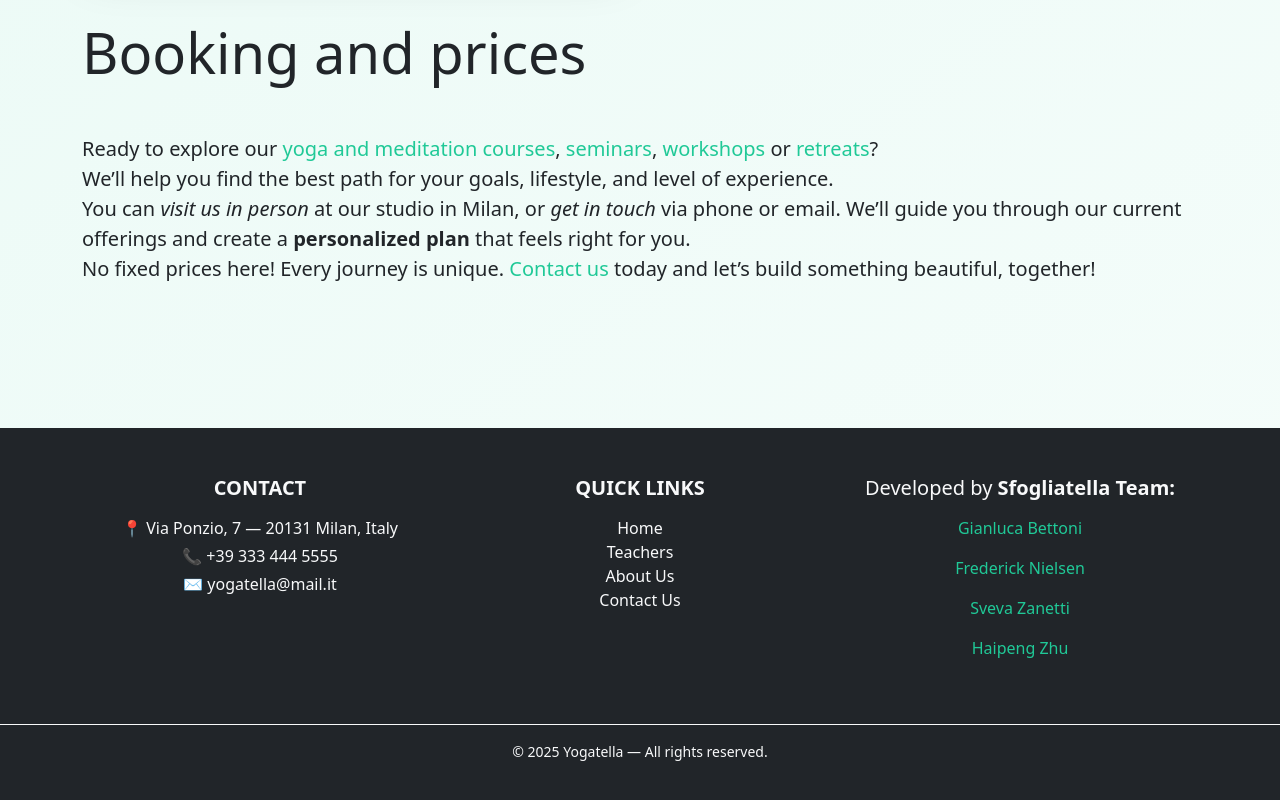
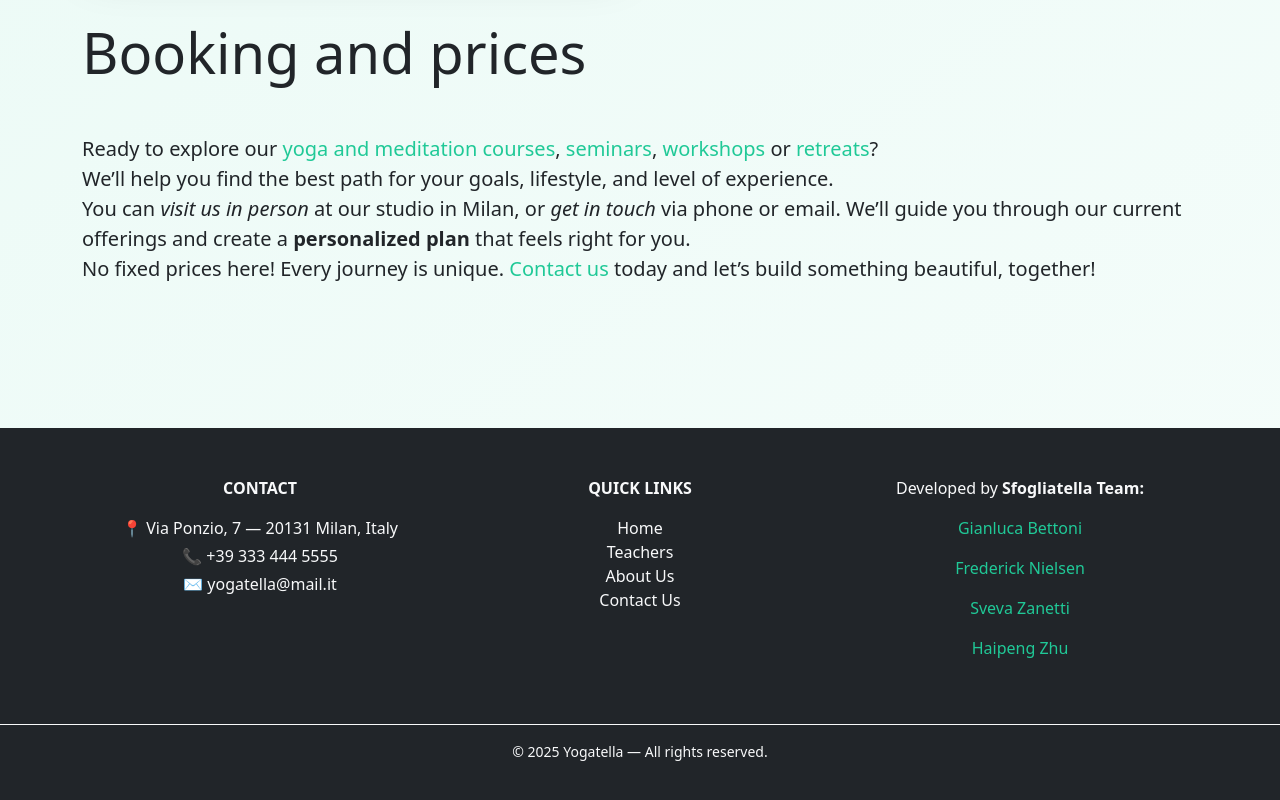
Before and after one commit to fred321f/hypmed_sfogliatella, a Nuxt app: page /about in a window 1280 px wide. Shown: the part 908-1708 px from the top of the page. Built offline with nearby package versions, Linux system fonts and the light colour scheme.

Commit message:
updated contrast on button by making it slightly darker
improves lighthouse score slightly

```diff
--- a/assets/css/global.css
+++ b/assets/css/global.css
@@ -1,10 +1,4 @@
 body {
-
-    /* background: linear-gradient(-45deg, #55b5d874, #ffffff, #48d8b73b, #e0e0e09a);
-	background-size: 400% 400%;
-	animation: gradient 15s ease infinite;
-	height: 100vh; */
-
     background: #ffffff;
     background: linear-gradient(324deg, rgba(255, 255, 255, 0) 0%, rgba(143, 255, 221, 0.02) 62%, rgba(32, 201, 151, 0.1) 100%);
     background-repeat: no-repeat;
@@ -13,16 +7,19 @@ body {
 
 /* Buttons */
 .btn-main {
-    background-color: #20c997;
+    background-color: #0F855C;
     color: #ffffff;
-
     padding: 0.5rem 1rem;
-
     border: none;
     border-radius: 0.5rem;
     border-color: #20c997;
-    font-weight: 700;
-    /* box-shadow: 0 0 10px rgba(32, 201, 151, 0.5); */
+    font-weight:900;
+    transition: background-color 0.3s ease, color 0.3s ease, box-shadow 0.3s ease;
+    -webkit-text-stroke: 0.5px #00000044;
+}
+
+.btn-main:hover {
+    background-color: #0F7550;
 }
 
 .btn-second {
@@ -33,14 +30,6 @@ body {
     border-radius: 0.5rem;
     font-weight: 700;
 }
-
-/* h1.display-1 {
-    text-decoration: underline;
-    text-decoration-color: #20c997;
-    text-underline-offset: 15px;
-    text-decoration-thickness: 2px;
-    text-decoration-skip-ink: auto;
-} */
 
 .highlight-heading {
     text-decoration: underline;
@@ -56,8 +45,6 @@ body {
         text-decoration-thickness: 1.5px;
     }
 }
-
-
 
 .inline-brand {
     text-decoration: underline;
--- a/components/Footer.vue
+++ b/components/Footer.vue
@@ -4,7 +4,7 @@
       <div class="row">
         <!-- Contact Info -->
         <div class="mb-4 text-center col-md-4">
-          <h5 class="mb-3 text-uppercase fw-bold">Contact</h5>
+          <p class="mb-3 text-uppercase fw-bold">Contact</p>
           <p class="mb-1"> 📍 <a href="https://www.google.com/maps?q=Via+Ponzio,+7,+20131+Milan,+Italy" target="_blank" rel="noopener noreferrer" class="text-light text-decoration-none">
             Via Ponzio, 7 — 20131 Milan, Italy </a>
           </p>
@@ -13,7 +13,7 @@
         </div>
         <!-- Quick Links -->
         <div class="mb-4 text-center col-md-4">
-          <h5 class="mb-3 text-uppercase fw-bold">Quick Links</h5>
+          <p class="mb-3 text-uppercase fw-bold">Quick Links</p>
           <ul class="list-unstyled">
             <li><a href="/" class="text-light text-decoration-none">Home</a></li>
             <li><a href="/teachers" class="text-light text-decoration-none">Teachers</a></li>
@@ -24,7 +24,7 @@
 
         <!-- Social Media Links -->
         <div class="mb-4 text-center col-md-4">
-          <h5 class="mb-3">Developed by <strong>Sfogliatella Team:</strong></h5>
+          <p class="mb-3">Developed by <strong>Sfogliatella Team:</strong></p>
           <ul class="list-unstyled">
             <li><p class="d-block ig-profile">Gianluca Bettoni</p></li>
             <li><p class="d-block ig-profile">Frederick Nielsen</p></li>
--- a/components/cards/Card.vue
+++ b/components/cards/Card.vue
@@ -102,7 +102,7 @@ onMounted(() => {
                         <p class="card-text" style="font-size: 16px; margin-bottom: 0; line-height: 2em;">{{ description
                             }}</p>
                         <div class="d-flex justify-content-end mt-auto">
-                            <a v-if="linkUrl" :href="linkUrl" class="my-link">
+                            <a v-if="linkUrl" :href="linkUrl" class="card-link">
                                 {{ buttonText }} <i class="bi-arrow-right me-3 bi"></i>
                             </a>
                         </div>
@@ -185,9 +185,9 @@ export default {
     cursor: pointer;
 }
 
-.my-link {
+.card-link {
     text-decoration: none;
-    color: #20c997;
+    color: #0F855C;
 }
 
 
```
